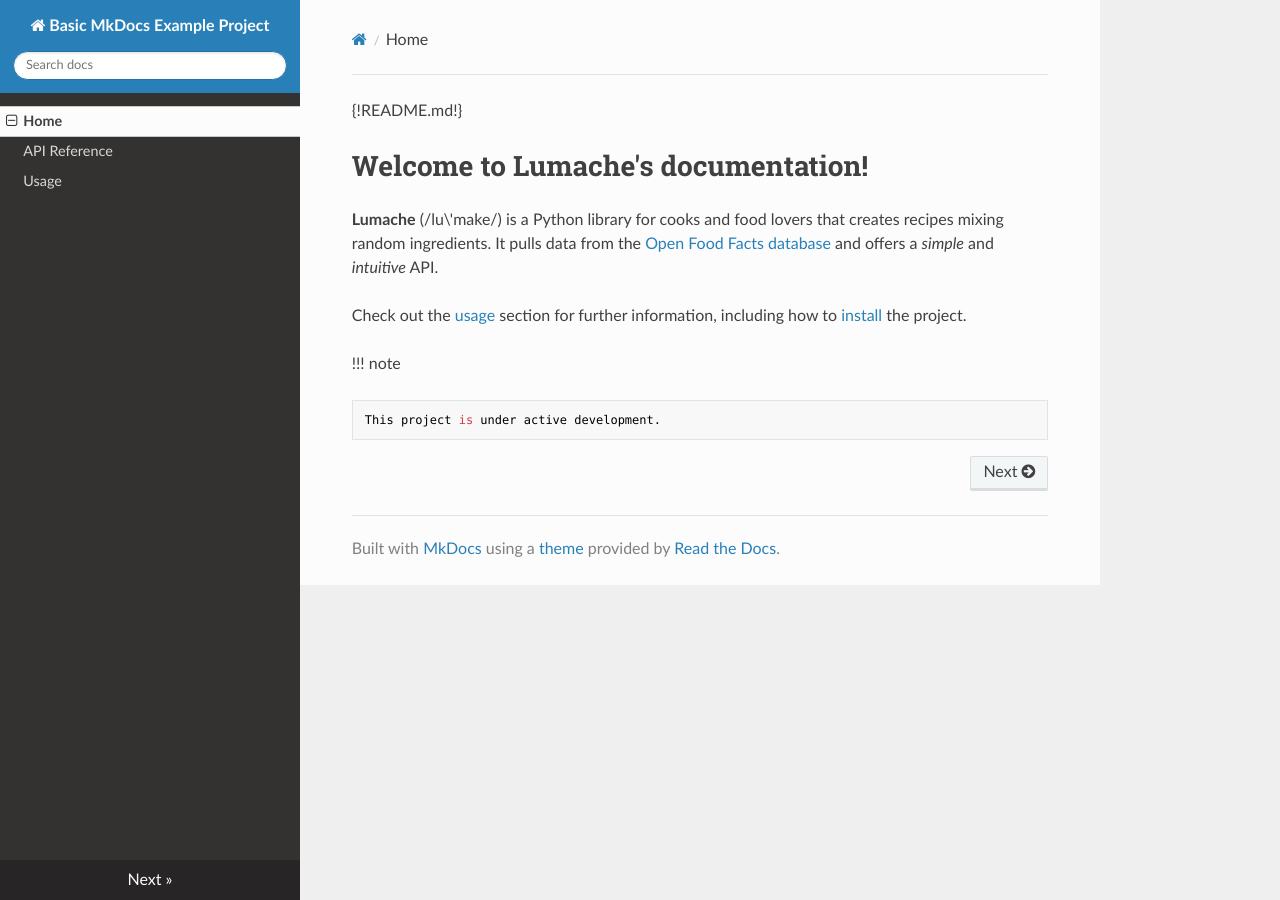
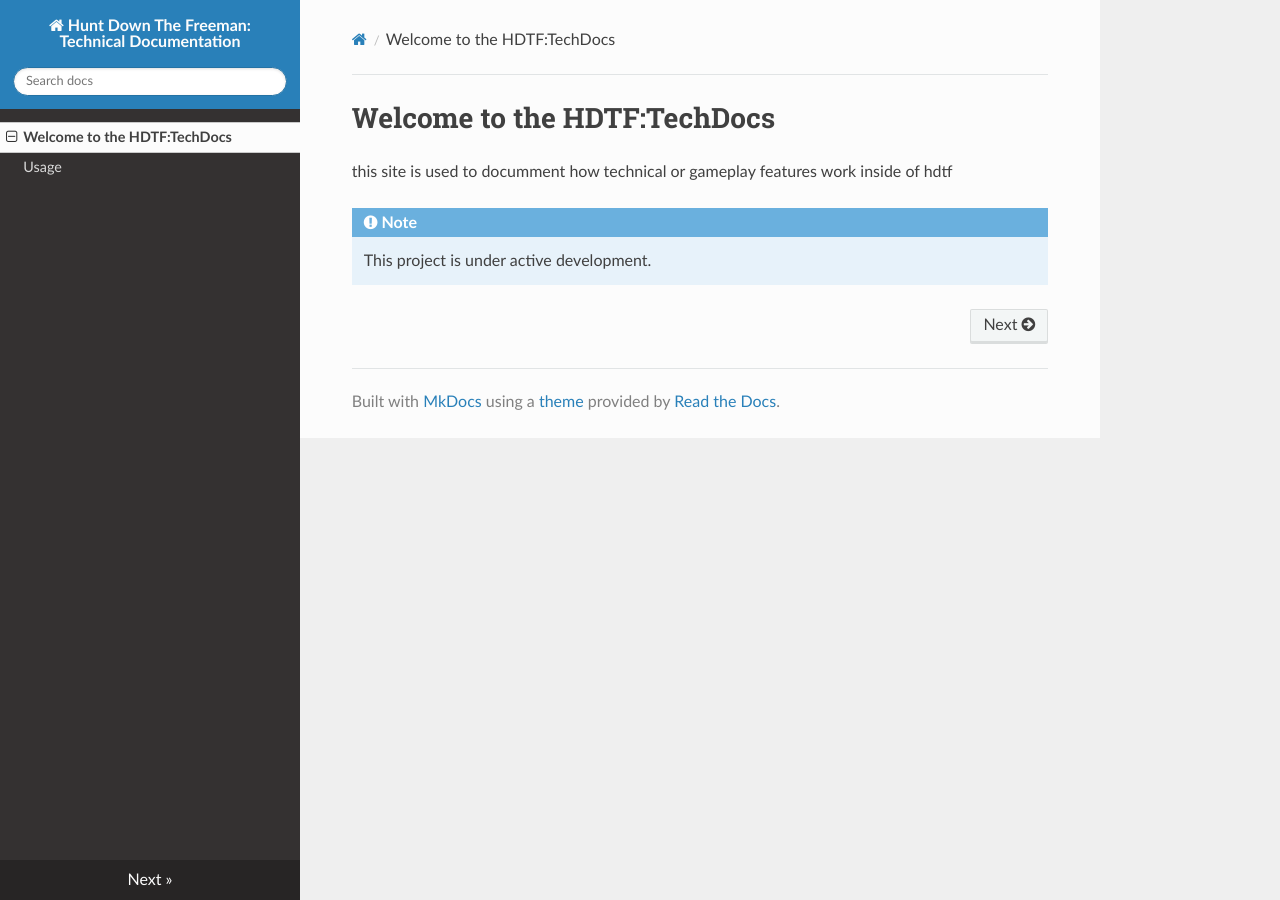
Before and after one commit to hdtf-owf/hdtf_docs, an MkDocs documentation site: the page built from docs/index.md, in a window 1280 px wide. Built offline with MkDocs 1.6.1, drawn with Linux system fonts in a browser that asks for light colours; nearby versions of some CDN libraries.

Commit message:
added admonition

```diff
--- a/docs/api.md
+++ /dev/null
@@ -1,3 +0,0 @@
-# API Reference
-
-::: lumache
--- a/docs/index.md
+++ b/docs/index.md
@@ -1,13 +1,8 @@
-{!README.md!}
+# Welcome to the HDTF:TechDocs
 
-# Welcome to Lumache's documentation!
+this site is used to documment how technical or gameplay features work inside of hdtf
 
-**Lumache** (/lu\'make/) is a Python library for cooks and food lovers
-that creates recipes mixing random ingredients. It pulls data from the
-[Open Food Facts database](https://world.openfoodfacts.org/) and offers
-a *simple* and *intuitive* API.
 
-Check out the [usage](usage) section for further information, including how to [install](usage#installation) the project.
 
 !!! note
 
--- a/mkdocs.yml
+++ b/mkdocs.yml
@@ -1,4 +1,9 @@
-site_name: Basic MkDocs Example Project
+site_name: "Hunt Down The Freeman: Technical Documentation"
 theme:
   name: readthedocs
   highlightjs: true
+
+markdown_extensions:
+  - admonition
+  - pymdownx.details
+  - pymdownx.superfences
```
